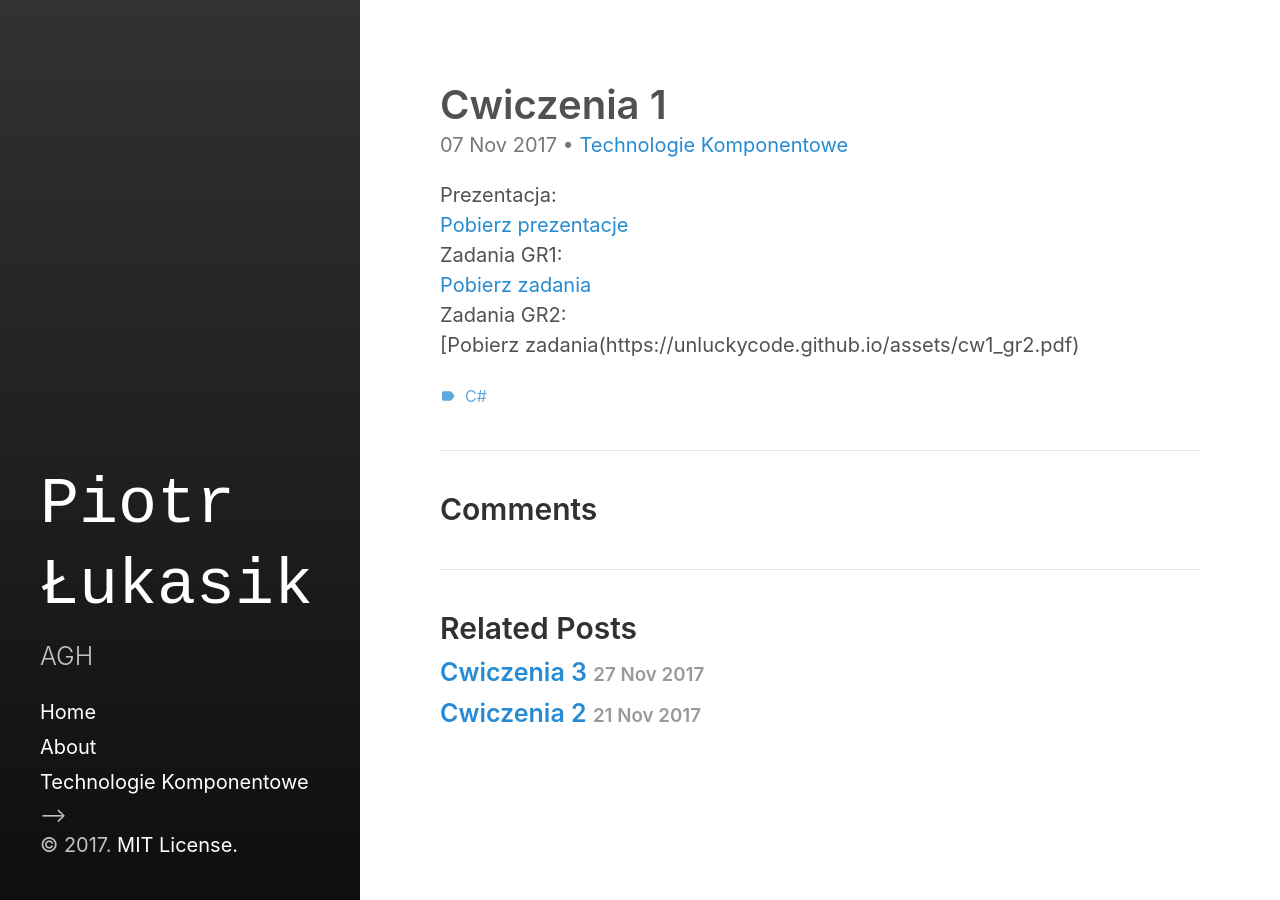
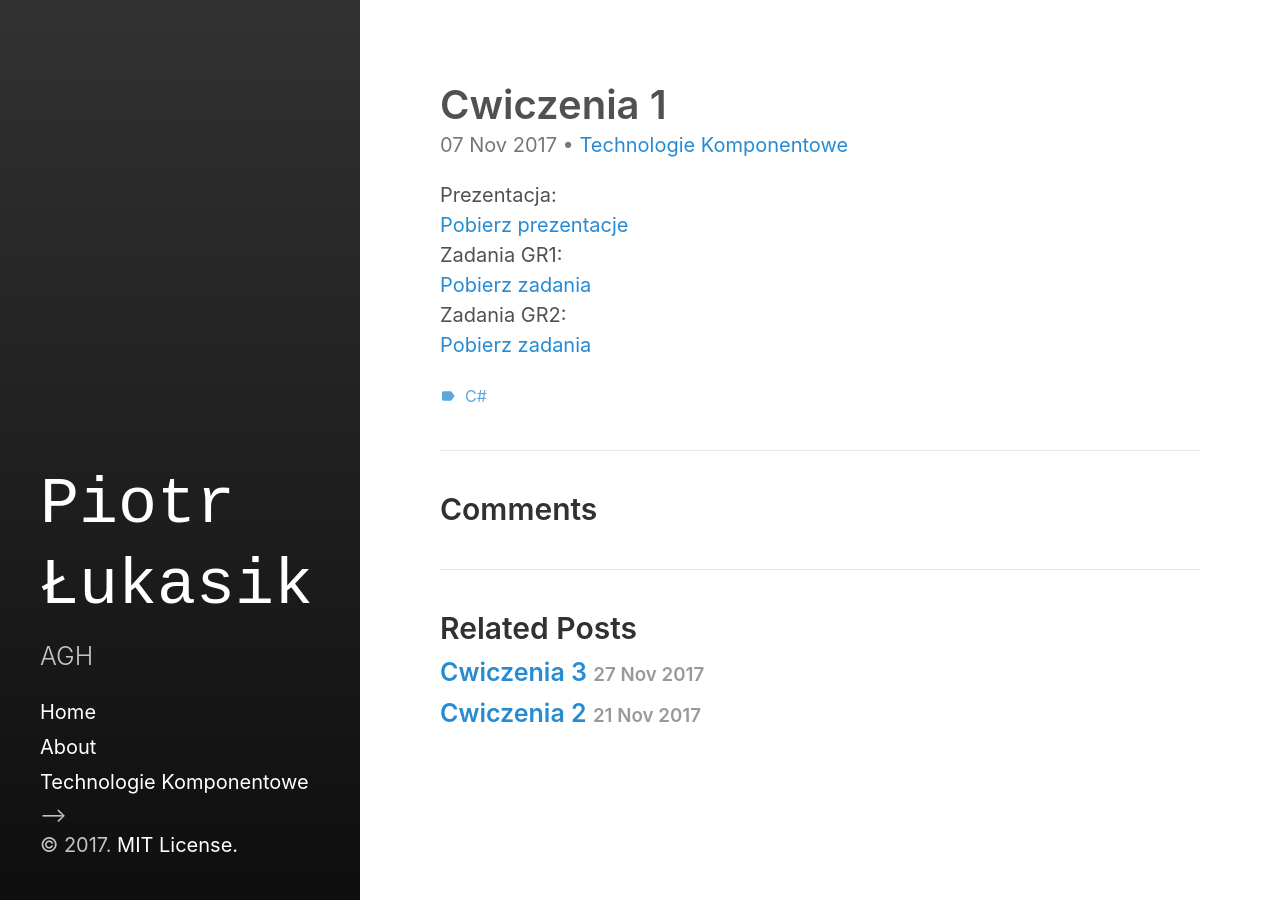
Before and after one commit to unluckycode/unluckycode.github.io, a Jekyll site: the page built from _posts/2017-11-07-Cwiczenia-1.md, in a window 1280 px wide. Built offline with Jekyll 4.4.1, drawn with Linux system fonts in a browser that asks for light colours.

Commit message:
Update 2017-11-07-Cwiczenia-1.md

```diff
--- a/_posts/2017-11-07-Cwiczenia-1.md
+++ b/_posts/2017-11-07-Cwiczenia-1.md
@@ -13,4 +13,4 @@ Prezentacja: <br/>
 Zadania GR1:<br/>
 [Pobierz zadania]({{ site.url }}/assets/cw1.pdf)<br/>
 Zadania GR2:<br/>
-[Pobierz zadania({{ site.url }}/assets/cw1_gr2.pdf)<br/>
+[Pobierz zadania]({{ site.url }}/assets/cw1_gr2.pdf)<br/>
```
